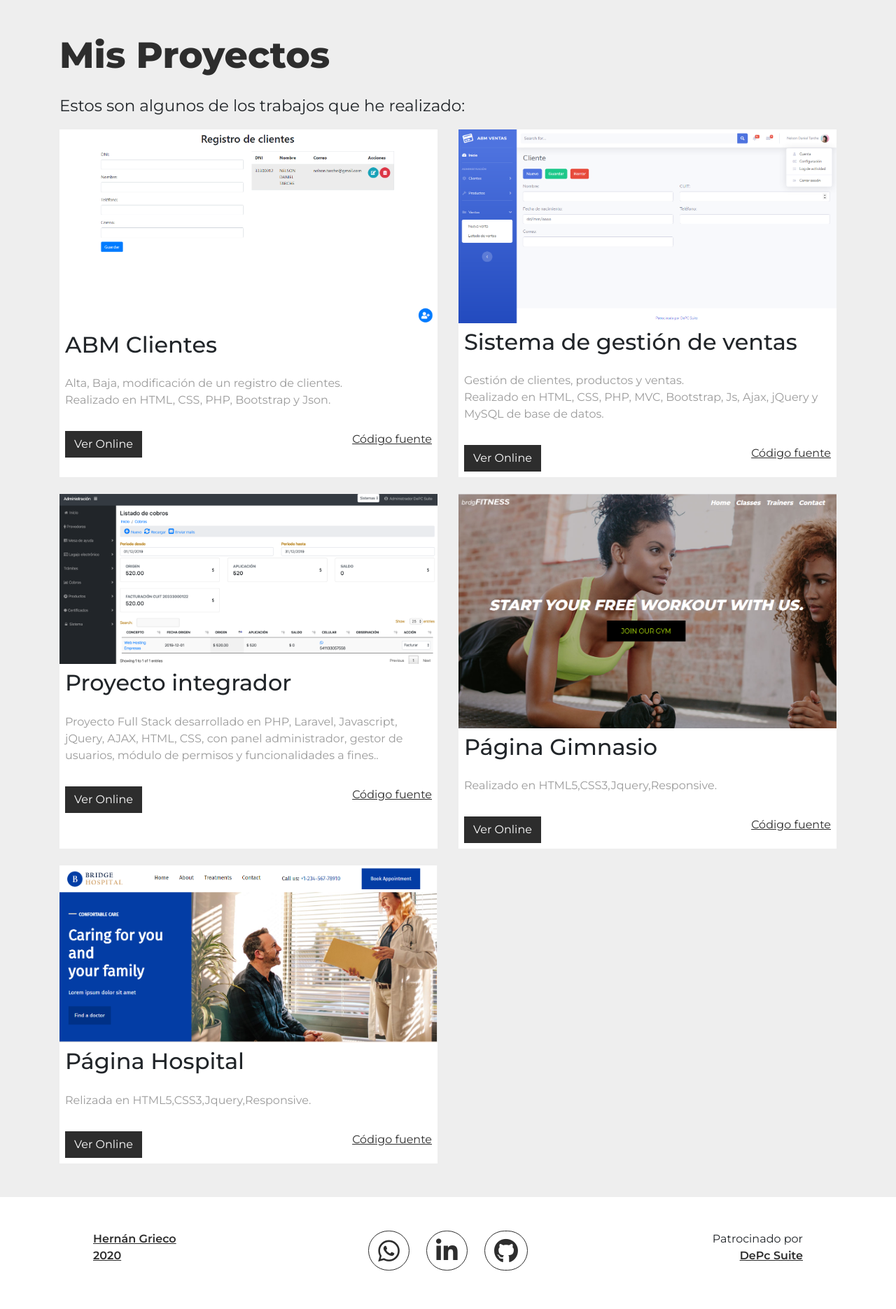
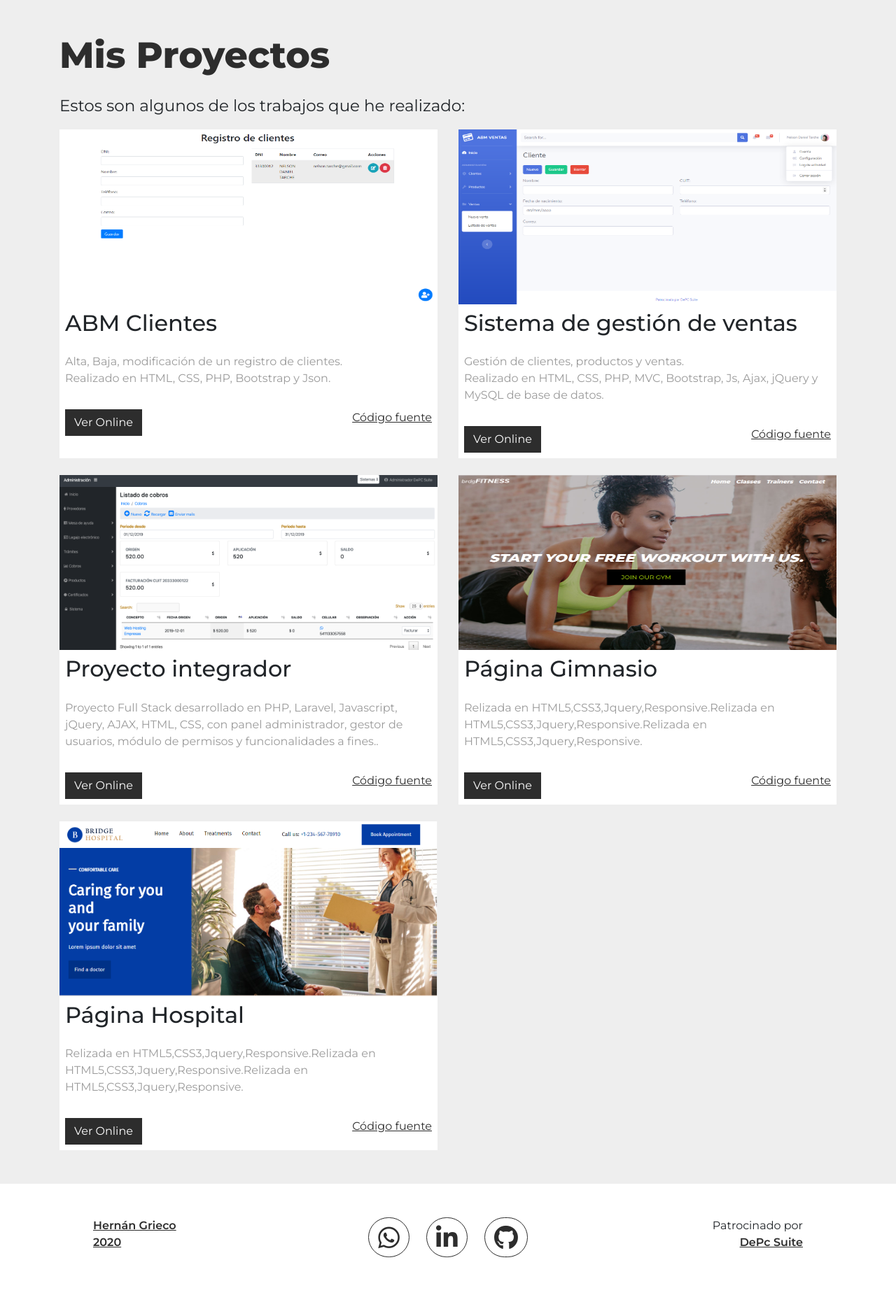
Before and after one commit to griecohernan/portfolio, a PHP site: page /proyectos.php in a window 1280 px wide. Shown: the part 62-1933 px from the top of the page at 70% size. After the commit the page ends 1859 px from the top, so only its background shows below. Run offline with PHP 8.4, Linux system fonts and the light colour scheme.

Commit message:
actualizacion

```diff
--- a/contacto.php
+++ b/contacto.php
@@ -58,15 +58,14 @@
                             href="https://www.linkedin.com/in/hern%C3%A1n-grieco-11b4a811a/"
                             target="_blank">Linkedin</a>, <br>
                         descargar mi <a href="files/Grieco Hernan CV.pdf" target="_blank">CV</a> o mandarme un <a
-                            href="https://api.whatsapp.com/send?phone=541164187516&amp;text=Hola"
-                            target="_blank">mensaje.</a>
+                            href="#formContacto">mensaje</a>.
                     </h2>
                 </div>
             </div>
 
             <div class="row">
                 <div class="col-12 col-sm-10">
-                    <form action="">
+                    <form id="formContacto" action="">
                         <div class="row">
                             <div class="col-12 col-sm-6 form-group">
                                 <input type="text" name="txtNombre" id="txtNombre" class="form-control" required
--- a/css/estilos.css
+++ b/css/estilos.css
@@ -158,6 +158,11 @@ a{ color: #2D2D2D;
     display: none;
 }
 
+#proyectos img {
+    height: 250px;
+    width: 100%;
+}
+
     /* RESPONSIVE */
 
 
--- a/proyectos.php
+++ b/proyectos.php
@@ -171,7 +171,7 @@
                         </div>
                         <div class="row p-2">
                             <div class="col-12">
-                                <p class="parrafo-proyecto">Realizado en HTML5,CSS3,Jquery,Responsive.</p>
+                                <p class="parrafo-proyecto">Relizada en HTML5,CSS3,Jquery,Responsive.Relizada en HTML5,CSS3,Jquery,Responsive.Relizada en HTML5,CSS3,Jquery,Responsive.</p>
                             </div>
                         </div>
 
@@ -204,7 +204,7 @@
                         </div>
                         <div class="row p-2">
                             <div class="col-12">
-                                <p class="parrafo-proyecto">Relizada en HTML5,CSS3,Jquery,Responsive.</p>
+                                <p class="parrafo-proyecto">Relizada en HTML5,CSS3,Jquery,Responsive.Relizada en HTML5,CSS3,Jquery,Responsive.Relizada en HTML5,CSS3,Jquery,Responsive.</p>
                             </div>
                         </div>
 
```
Also changed, not shown: dudas.txt (+13 -0 lines).
